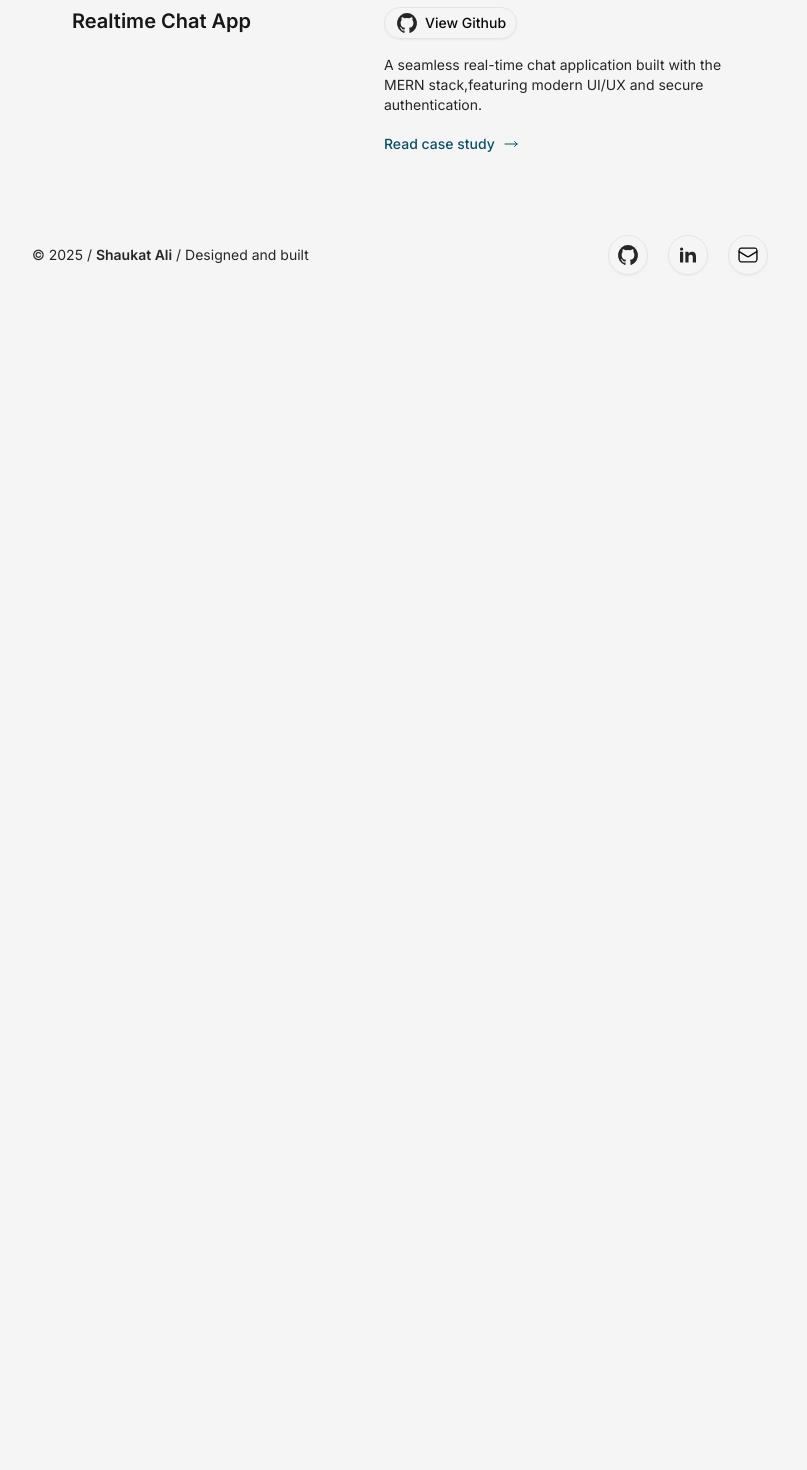
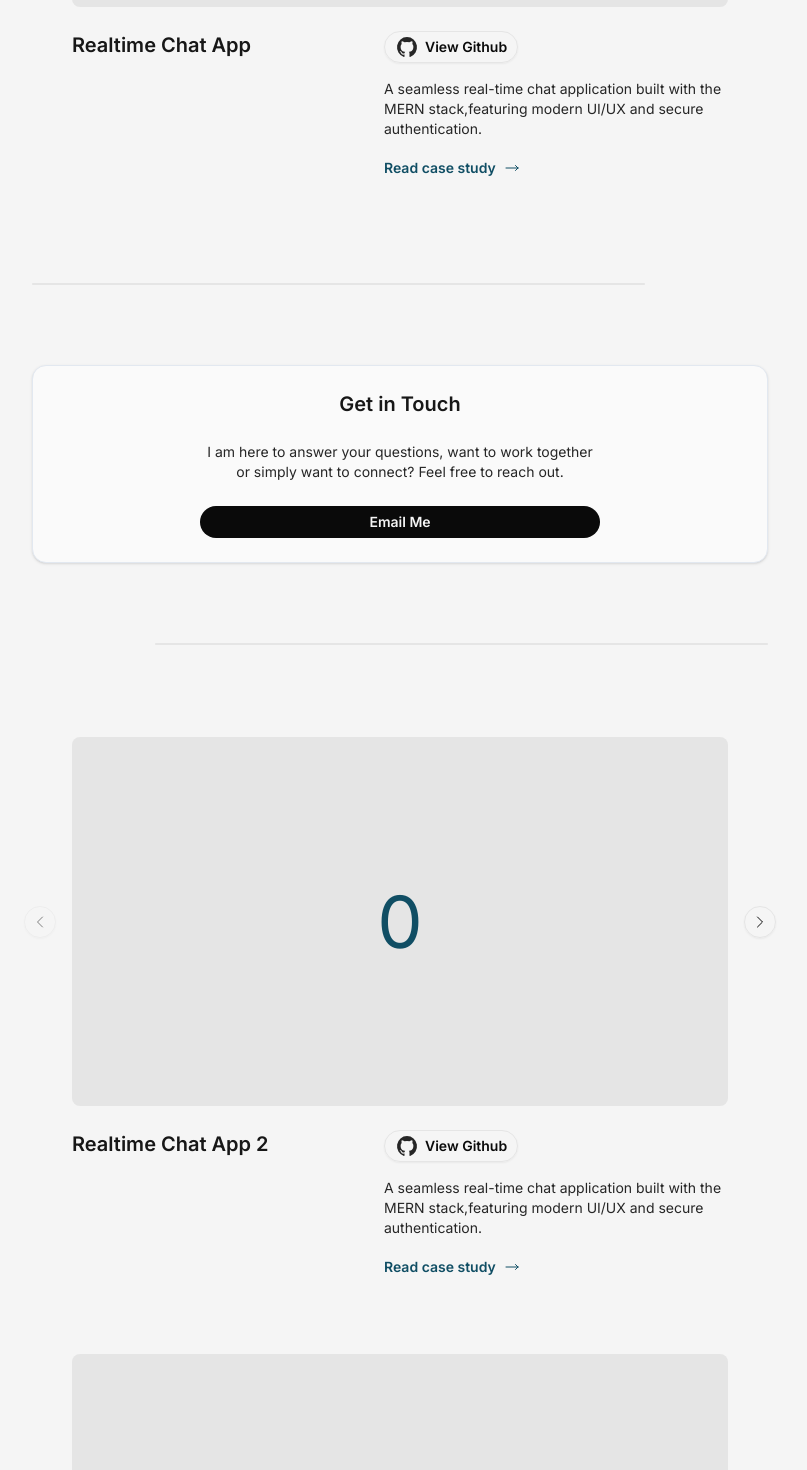
Before and after one commit to Shaukat-AB/sk-portfolio, a Next.js app: page / in a window 1280 px wide. Shown: the part 898-2368 px from the top of the page, without its empty margins (240-1047 px from the left). Before the commit the page ends 1205 px from the top, so only its background shows below. Built offline with nearby package versions, Linux system fonts and the light colour scheme.

Commit message:
feat: create contact card and position one after first project, two before footer in home page also do minor updates to support the change

```diff
--- a/src/app/page.tsx
+++ b/src/app/page.tsx
@@ -1,9 +1,31 @@
-import { Button, ProjectCard, ProjectsWrapper } from '@/components';
+import {
+  Button,
+  ContactCard,
+  ProjectCard,
+  ProjectsWrapper,
+  Separator,
+} from '@/components';
 import Link from 'next/link';
 
 const tempProjects = [
   {
     title: 'Realtime Chat App',
+    description:
+      'A seamless real-time chat application built with the MERN stack,featuring modern UI/UX and secure authentication.',
+    pageLink: '/projects/Realtime-Chat-App',
+    githubLink: 'https://github.com/Shaukat-AB/Realtime-Chat-App',
+    demoLink: '',
+  },
+  {
+    title: 'Realtime Chat App 2',
+    description:
+      'A seamless real-time chat application built with the MERN stack,featuring modern UI/UX and secure authentication.',
+    pageLink: '/projects/Realtime-Chat-App',
+    githubLink: 'https://github.com/Shaukat-AB/Realtime-Chat-App',
+    demoLink: '',
+  },
+  {
+    title: 'Realtime Chat App 3',
     description:
       'A seamless real-time chat application built with the MERN stack,featuring modern UI/UX and secure authentication.',
     pageLink: '/projects/Realtime-Chat-App',
@@ -16,12 +38,24 @@ export default function Home() {
   return (
     <>
       <Hero />
+      <ProjectsWrapper>
+        <ProjectCard {...tempProjects[0]} />
+      </ProjectsWrapper>
 
+      <Separator orientation="horizontal" className="max-w-10/12" />
+      <div className="py-10">
+        <ContactCard />
+      </div>
+      <Separator orientation="horizontal" className="ml-auto max-w-10/12" />
+
+      {/* Temporary Data*/}
       <ProjectsWrapper>
-        {tempProjects.map((project) => (
-          <ProjectCard key={project.title} {...project} />
-        ))}
+        {tempProjects.map((project, i) =>
+          i > 0 ? <ProjectCard key={project.title} {...project} /> : null
+        )}
       </ProjectsWrapper>
+
+      <ContactCard />
     </>
   );
 }
--- /dev/null
+++ b/src/components/ContactCard.tsx
@@ -0,0 +1,24 @@
+import { MailToLink } from './MailToLink';
+import { Button } from './ui/button';
+import { Card, CardContent, CardDescription, CardTitle } from './ui/card';
+
+export const ContactCard = () => {
+  return (
+    <Card className="p-6">
+      <CardContent className="max-w-md mx-auto flex flex-col gap-6 text-center">
+        <CardTitle>Get in Touch</CardTitle>
+
+        <CardDescription>
+          I am here to answer your questions, want to work together or simply
+          want to connect? Feel free to reach out.
+        </CardDescription>
+
+        <MailToLink>
+          <Button asChild className="w-full" variant="secondary" size="sm">
+            <span>Email Me</span>
+          </Button>
+        </MailToLink>
+      </CardContent>
+    </Card>
+  );
+};
--- a/src/components/project/ProjectsWrapper.tsx
+++ b/src/components/project/ProjectsWrapper.tsx
@@ -2,7 +2,7 @@ import { ReactNode } from 'react';
 
 export const ProjectsWrapper = ({ children }: { children: ReactNode }) => {
   return (
-    <div className="p-4 flex flex-col items-center justify-center gap-10 max-w-3xl">
+    <div className="px-4 py-10 flex flex-col items-center justify-center gap-10 max-w-3xl">
       {children}
     </div>
   );
--- a/src/components/ui/button.tsx
+++ b/src/components/ui/button.tsx
@@ -5,20 +5,21 @@ import { cva, type VariantProps } from 'class-variance-authority';
 import { cn } from '@/lib/utils/index';
 
 const buttonVariants = cva(
-  "inline-flex items-center justify-center gap-2 whitespace-nowrap rounded-full text-sm font-medium transition-all disabled:pointer-events-none disabled:opacity-50 [&_svg]:pointer-events-none [&_svg:not([class*='size-'])]:size-4 shrink-0 [&_svg]:shrink-0 outline-none focus-visible:border-ring focus-visible:ring-ring/50 focus-visible:ring-[3px] aria-invalid:ring-destructive/20 dark:aria-invalid:ring-destructive/40 aria-invalid:border-destructive",
+  "cursor-pointer inline-flex items-center justify-center gap-2 whitespace-nowrap rounded-full text-sm font-medium transition-all disabled:pointer-events-none disabled:opacity-50 [&_svg]:pointer-events-none [&_svg:not([class*='size-'])]:size-4 shrink-0 [&_svg]:shrink-0 outline-none focus-visible:border-ring focus-visible:ring-ring/50 focus-visible:ring-[3px] aria-invalid:ring-destructive/20 dark:aria-invalid:ring-destructive/40 aria-invalid:border-destructive",
   {
     variants: {
       variant: {
         default:
-          'bg-primary text-primary-content hover:bg-primary-focus active:bg-primary-focus',
+          'bg-primary font-semibold text-primary-content hover:bg-primary-focus active:bg-primary-focus',
         destructive:
           'bg-destructive text-white hover:bg-destructive/90 focus-visible:ring-destructive/20 dark:focus-visible:ring-destructive/40 dark:bg-destructive/60',
         outline:
-          'border border-bg-active bg-focus shadow-xs hover:bg-bg-active text-bg-content',
-        secondary: 'bg-bg-content text-bg rounded-full hover:bg-bg-content/80',
+          'border border-bg-active bg-focus font-semibold shadow-xs hover:bg-bg-active text-bg-content',
+        secondary:
+          'bg-bg-content font-semibold text-bg rounded-full hover:bg-bg-content/80',
         ghost:
           'hover:bg-accent hover:text-accent-foreground dark:hover:bg-accent/50',
-        link: 'text-primary-content underline-offset-4 hover:underline',
+        link: 'text-primary-content font-semibold underline-offset-4 hover:underline',
       },
       size: {
         unchanged: '',
--- a/src/components/ui/card.tsx
+++ b/src/components/ui/card.tsx
@@ -7,7 +7,7 @@ function Card({ className, ...props }: React.ComponentProps<'div'>) {
     <div
       data-slot="card"
       className={cn(
-        'bg-card text-card-foreground flex flex-col gap-6 rounded-xl border py-6 shadow-sm',
+        'bg-bg-focus text-bg-content flex flex-col gap-6 rounded-xl border py-6 shadow-sm',
         className
       )}
       {...props}
--- a/src/components/ui/separator.tsx
+++ b/src/components/ui/separator.tsx
@@ -1,13 +1,13 @@
-"use client"
+'use client';
 
-import * as React from "react"
-import * as SeparatorPrimitive from "@radix-ui/react-separator"
+import * as React from 'react';
+import * as SeparatorPrimitive from '@radix-ui/react-separator';
 
-import { cn } from "@/lib/utils/index"
+import { cn } from '@/lib/utils/index';
 
 function Separator({
   className,
-  orientation = "horizontal",
+  orientation = 'horizontal',
   decorative = true,
   ...props
 }: React.ComponentProps<typeof SeparatorPrimitive.Root>) {
@@ -17,12 +17,12 @@ function Separator({
       decorative={decorative}
       orientation={orientation}
       className={cn(
-        "bg-border shrink-0 data-[orientation=horizontal]:h-px data-[orientation=horizontal]:w-full data-[orientation=vertical]:h-full data-[orientation=vertical]:w-px",
+        'bg-bg-active rounded-full shrink-0 data-[orientation=horizontal]:h-0.5 data-[orientation=horizontal]:w-full data-[orientation=vertical]:h-full data-[orientation=vertical]:w-px',
         className
       )}
       {...props}
     />
-  )
+  );
 }
 
-export { Separator }
+export { Separator };
```
Also changed, not shown: src/components/index.ts (+6 -4 lines).
